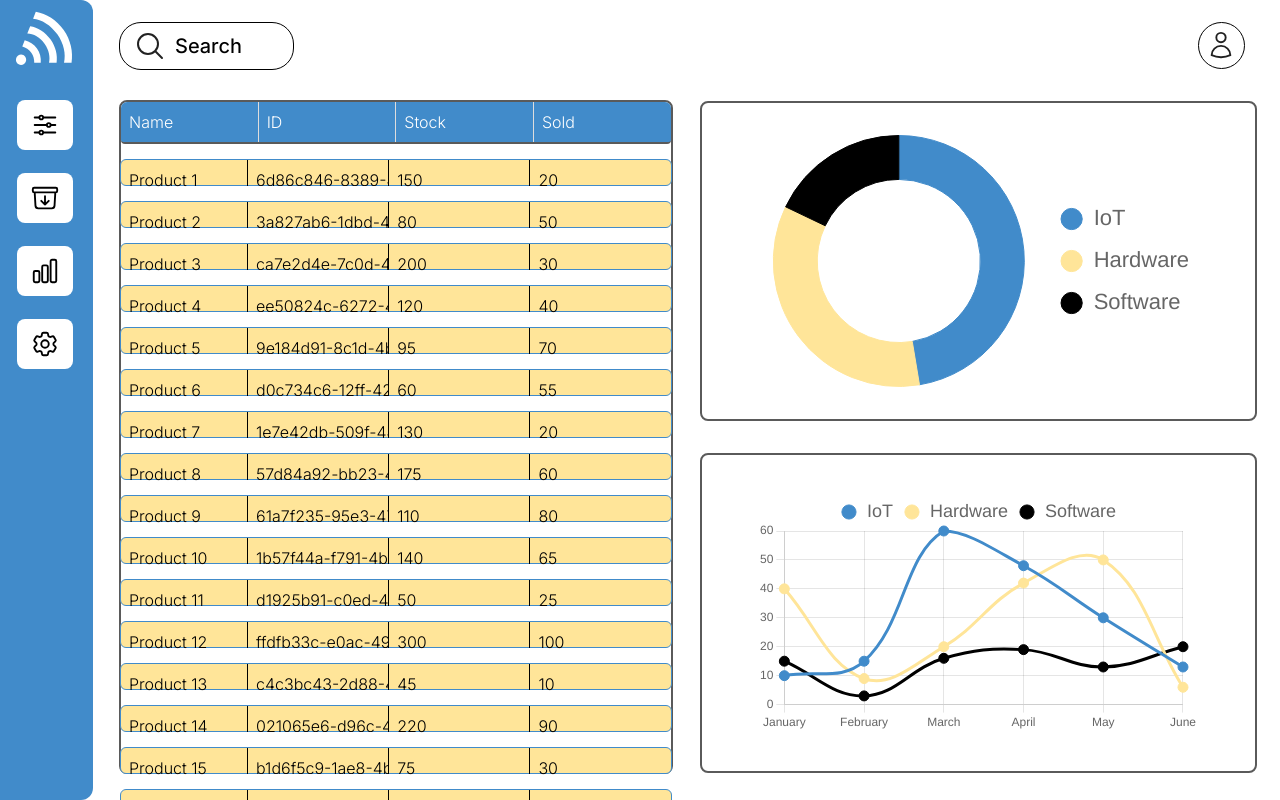
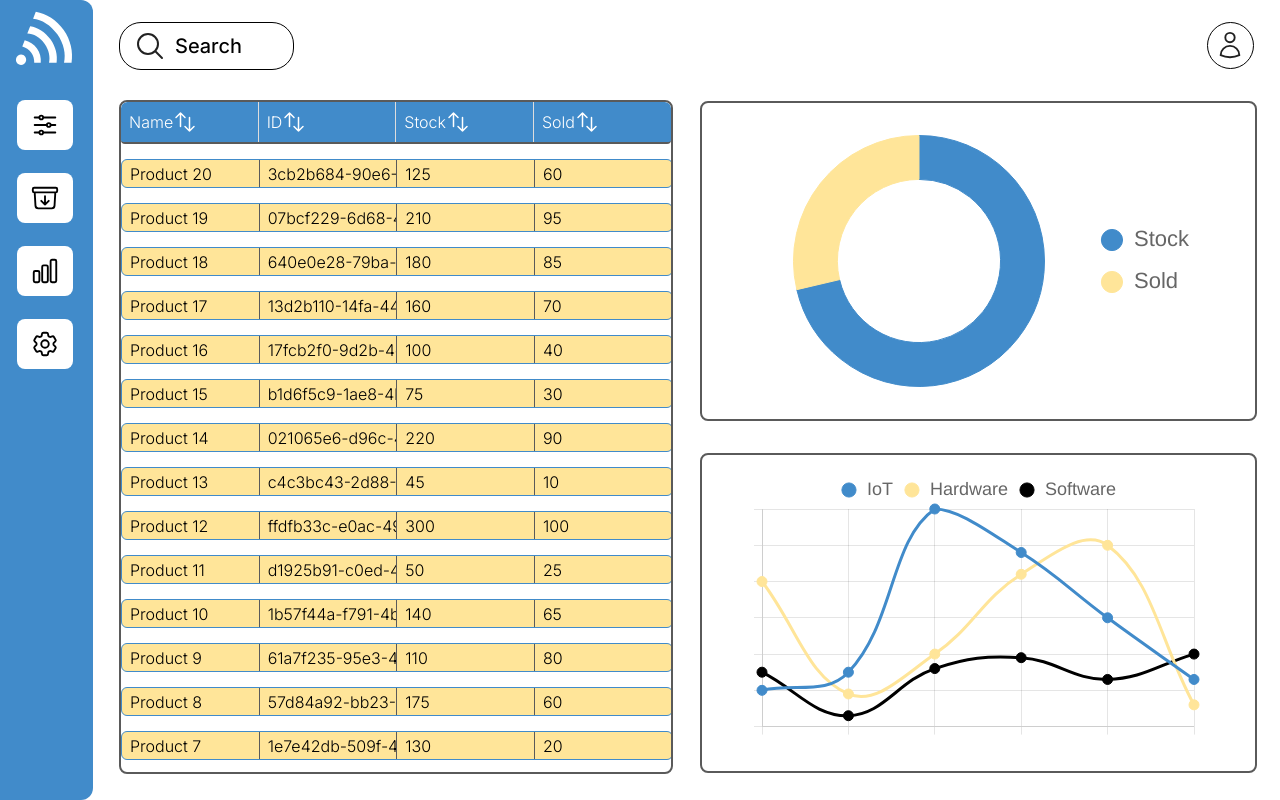
Before and after one commit to Calcifer04/chart-dashboard, a React (Vite) app: page / in a window 1280 px wide. Built offline with nearby package versions, Linux system fonts and the light colour scheme.

Commit message:
Searching, sorting & donut data

```diff
--- a/package.json
+++ b/package.json
@@ -4,7 +4,7 @@
   "version": "0.0.0",
   "type": "module",
   "scripts": {
-    "dev": "vite",
+    "dev": "vite --host",
     "build": "vite build",
     "lint": "eslint .",
     "preview": "vite preview"
--- a/src/components/BodyContainer.jsx
+++ b/src/components/BodyContainer.jsx
@@ -1,13 +1,15 @@
-import React from 'react'
+import React, { useState } from 'react'
 import '../styles/BodyContainer.css'
 import ToolBar from './ToolBar'
 import Content from './Content'
 
 const BodyContainer = () => {
+    const [searchTerm, setSearchTerm] = useState('')
+
     return (
         <div className='body-container'>
-            <ToolBar/>
-            <Content/>
+            <ToolBar searchTerm={searchTerm} setSearchTerm={setSearchTerm}/>
+            <Content searchTerm={searchTerm}/>
         </div>
     )
 }
--- a/src/components/Content.jsx
+++ b/src/components/Content.jsx
@@ -1,27 +1,79 @@
 import { mockData } from '../../mock-data'
-import React from 'react'
+import React, { useState } from 'react'
 import Donut from './Donut'
 import Line from './Line'
+import SortArrow from '../assets/sortarrow.svg'
 import '../styles/Content.css'
 
-const Content = () => {
+const Content = ({searchTerm}) => {
+
+    const [sortField, setSortField] = useState('null');
+    const [sortOrder, setSortOrder] = useState('asc');
+
+    const handleSort = (field) => {
+        const newSortOrder = sortField === field && sortOrder === 'asc' ? 'desc' : 'asc';
+        setSortField(field);
+        setSortOrder(newSortOrder);
+    };
+
+    const filteredData = mockData.filter(item => {
+        const lowercasedSearchterm = searchTerm.toLowerCase();
+        return (
+            item.name.toLowerCase().includes(lowercasedSearchterm) ||
+            item.id.includes(lowercasedSearchterm)
+        );
+    })
+    .sort((a, b) => {
+        if (!sortField) return 0;
+        const aValue = a[sortField];
+        const bValue = b[sortField];
+
+        if (sortOrder === 'asc') {
+            return aValue > bValue ? 1 : -1;
+        } else {
+            return aValue < bValue ? 1 : -1;
+        }
+    });
+
     return (
         <div className='content'>
             <table className='table-box'>
                 <tr className='table-header'>
-                    <th className='table-title'>Name</th>
-                    <th className='table-title'>ID</th>
-                    <th className='table-title'>Stock</th>
-                    <th className='table-title-end'>Sold</th>
+                    <th className='table-title'>Name
+                        <img className="sort"
+                        src={SortArrow}
+                        onClick={() => handleSort('name')}
+                        alt='name'/>
+                    </th>
+                    <th className='table-title'>ID
+                        <img className="sort"
+                        src={SortArrow}
+                        onClick={() => handleSort('id')}
+                        alt='id'/>
+                    </th>
+                    <th className='table-title'>Stock
+                        <img className="sort"
+                        src={SortArrow}
+                        onClick={() => handleSort('stock')}
+                        alt='stock'/>
+                    </th>
+                    <th className='table-title'>Sold
+                        <img className="sort"
+                        src={SortArrow}
+                        onClick={() => handleSort('sold')}
+                        alt='sold'/>
+                    </th>
                 </tr>
-                {mockData.map((item) => (
-                <tr className='table-item'>
-                    <td className='item-name'>{item.name}</td>
-                    <td className='item-id'>{item.id}</td>
-                    <td className='item-stock'>{item.stock}</td>
-                    <td className='item-sold'>{item.sold}</td>
+                <div className='item-wrapper'>
+                {filteredData.map((item, index) => (
+                <tr className='table-item' key={index}>
+                    <td className='item-data'>{item.name}</td>
+                    <td className='item-data id'>{item.id}</td>
+                    <td className='item-data'>{item.stock}</td>
+                    <td className='item-data'>{item.sold}</td>
                 </tr>
                 ))}
+                </div>
             </table>
             <div className='graph-boxes'>
                 <div className='pie-chart'>
--- a/src/components/Donut.jsx
+++ b/src/components/Donut.jsx
@@ -1,29 +1,36 @@
 import React from 'react'
 import { Doughnut } from 'react-chartjs-2'
 import { Chart as ChartJS, ArcElement, Tooltip, Legend } from 'chart.js'
+import { mockData } from '../../mock-data'
 
 ChartJS.register(ArcElement, Tooltip, Legend);
 
 const DonutChart = () => {
 
+    let totalStock = 0;
+    mockData.forEach((obj) => {
+      totalStock += obj.stock;
+    })
+
+    let totalSold = 0;
+    mockData.forEach((obj) => {
+      totalSold += obj.sold;
+    })
+
+    console.log(totalStock, totalSold)
+
     let data= [
         {
-          label: "IoT",
-          value: 45,
+          label: "Stock",
+          value: totalStock,
           color: "rgb(65, 139, 202, 1)",
           cutout: "65%",
         },
         {
-          label: "Hardware",
-          value: 33,
+          label: "Sold",
+          value: totalSold,
           color: "rgb(255, 229, 153, 1)",
-          cutout: "60%",
-        },
-        {
-          label: "Software",
-          value: 17,
-          color: "rgb(0, 0, 0, 1)",
-          cutout: "70%",
+          cutout: "65%",
         },
       ]
 
--- a/src/components/Line.jsx
+++ b/src/components/Line.jsx
@@ -7,7 +7,7 @@ ChartJS.register(LineElement, PointElement, LinearScale, Title, Tooltip, Legend,
 const LineChart = () => {
 
     const data = {
-        labels: ['January', 'February', 'March', 'April', 'May', 'June'],
+        labels: ['', '', '', '', '', ''],
         datasets: [
             {
                 label: 'IoT',
@@ -68,12 +68,15 @@ const LineChart = () => {
         scales: {
             y: {
                 beginAtZero: true,
+                ticks: {
+                    display: false,
+                },
             },
         },
     };
 
     return (
-        <div style={{ width: '80%', height: '80%', margin: "5%"}}>
+        <div style={{ width: '90%', height: '100%'}}>
             <Line data={data} options={options} />
         </div>
     );
--- a/src/components/ToolBar.jsx
+++ b/src/components/ToolBar.jsx
@@ -1,11 +1,15 @@
 import React from 'react'
 import "../styles/ToolBar.css"
 
-const ToolBar = () => {
+const ToolBar = ({searchTerm, setSearchTerm}) => {
+    const handleSearch = (text) => {
+        setSearchTerm(text)
+    }
+
     return (
-        <div className='toolbar'>
+        <div className='toolbar' >
             <div className='searchbar-wrapper'>
-                <input className='searchbar' type='text' placeholder='Search' />
+                <input onChange={(e) => handleSearch(e.target.value)} className='searchbar' type='text' placeholder='Search' value={searchTerm}/>
                 <svg xmlns="http://www.w3.org/2000/svg" fill="none" viewBox="0 0 24 24" strokeWidth={1.5} stroke="currentColor" className='search-icon'>
                     <path strokeLinecap="round" strokeLinejoin="round" d="m21 21-5.197-5.197m0 0A7.5 7.5 0 1 0 5.196 5.196a7.5 7.5 0 0 0 10.607 10.607Z" />
                 </svg>
--- a/src/styles/Content.css
+++ b/src/styles/Content.css
@@ -13,11 +13,22 @@
     display: flex;
     flex-direction: column;
     align-items: center;
+    overflow-x: hidden;
+    overflow-y: auto;
+    -ms-overflow-style: none;
+    scrollbar-width: none;
+}
+
+.item-wrapper {
+    width: 100%;
+}
+.table-box::-webkit-scrollbar {
+    display: none;
 }
 
 .table-item {
     width: 100%;
-    height: 25px;
+    height: 27px;
     background-color: rgb(255, 229, 153);
     z-index: 1;
     display: flex;
@@ -40,6 +51,9 @@
     border-bottom: 2px solid rgb(90, 90, 90);
     margin-bottom: 15px;
     display: flex;
+    position: sticky;
+    top: 0;
+    z-index: 12;
 }
 
 .graph-boxes {
@@ -61,8 +75,6 @@
     display: flex;
     align-items: center;
     justify-content: center;
-
-
 }
 
 .line-graph {
@@ -88,7 +100,7 @@
 
 .line-wrapper {
     width: 100%;
-    height: 95%;
+    height: 100%;
     box-sizing: border-box;
     display: flex;
     justify-content: center;
@@ -111,40 +123,80 @@
     flex: 1;
 }
 
-.item-name {
-    border-right: 1px solid #000000;
-    padding: 8px;
+.item-data {
+    border-right: 1px solid rgb(90, 90, 90);
     color: rgb(0, 0, 0);
     font-weight: 300;
-    max-width: 110px;
+    flex: 1;
+    padding: 8px;
+    height: 11px;
     display: flex;
-    height: 10px;
-    flex: 1;
-}
-.item-id, .item-stock {
-    border-right: 1px solid #000000;
-    padding: 8px;
-    color: rgb(0, 0, 0);
-    font-weight: 300;
-    display: flex;
-    height: 10px;
-    flex: 1;
+    align-items: center;
 }
 
-.item-id {
+.table-box .table-item .id {
+    overflow: hidden;
     white-space: nowrap;
-    overflow: hidden;
     text-overflow: ellipsis;
 }
 
-.item-sold {
-    padding: 8px;
-    color: rgb(0, 0, 0);
-    font-weight: 300;
+.table-box th:last-child {
+    border: none;
+}
+
+.table-box td:last-child {
+    border: none;
+}
+
+.graph-boxes {
     display: flex;
-    height: 10px;
+    flex-direction: column;
+    border: 1px solid rgba(90, 90, 90, 0);
+    border-radius: 8px;
+    width: 49%;
+    margin: 30px 26px 26px 26px;
+    gap: 32px;
+}
+
+.pie-chart {
+    border: 2px solid rgb(90, 90, 90);
+    border-radius: 8px;
+    width: 100%;
+    height: 40%;
     flex: 1;
+    display: flex;
+    align-items: center;
+    justify-content: center;
+}
 
+.line-graph {
+    border: 2px solid rgb(90, 90, 90);
+    border-radius: 8px;
+    width: 100%;
+    height: 60%;
+    flex: 1;
+    display: flex;
+    justify-content: center;
+    align-items: center;
+
+}
+
+.donut-wrapper {
+    width: 100%;
+    height: 100%;
+    box-sizing: border-box;
+    display: flex;
+    justify-content: center;
+    align-items: center;
+}
+
+.line-wrapper {
+    width: 90%;
+    height: 90%;
+    box-sizing: border-box;
+    display: flex;
+    justify-content: center;
+    align-items: center;
 }
 
 @media (max-width: 1000px) {
@@ -157,5 +209,6 @@
     }
     .table-box {
         width: calc(100% - 54px);
+        min-height: 80vh;
     }
 }
--- a/src/styles/ToolBar.css
+++ b/src/styles/ToolBar.css
@@ -47,7 +47,7 @@
 
 .profile-circle {
     position: relative;
-    right: 35px;
+    right: 26px;
     border: 1px solid black;
     border-radius: 50%;
     width: 45px;
```
Also changed, not shown: src/assets/sortarrow.svg (added).
